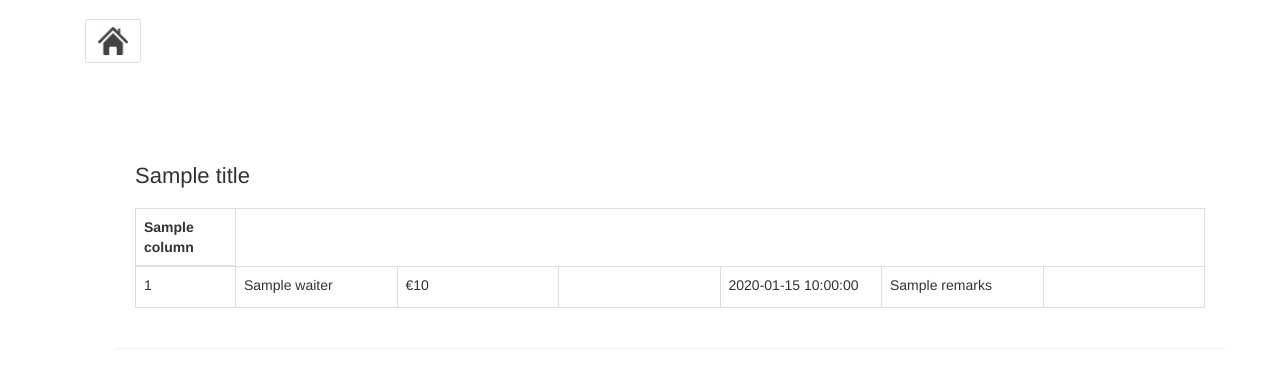
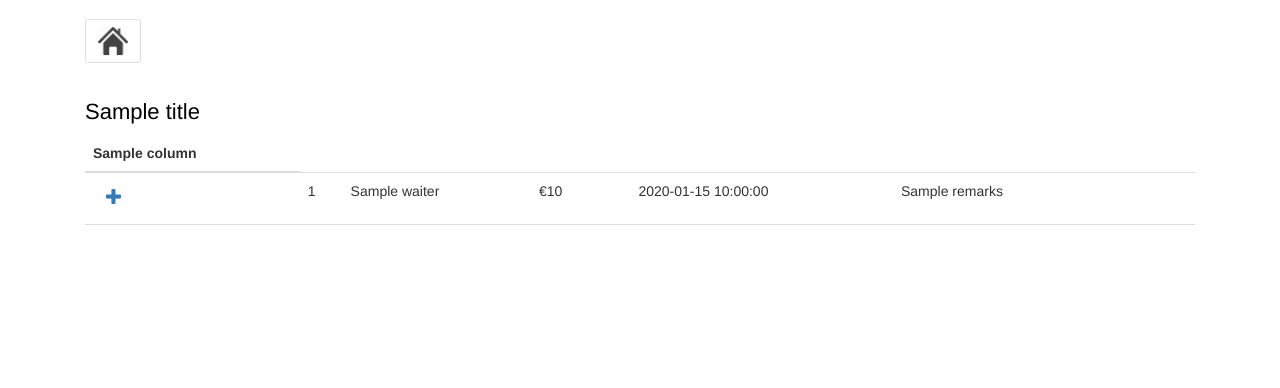
Before and after one commit to MattiasDC/BierkroegService, a Flask app: template app/order/templates/orderhistory.html in a window 1280 px wide. Shown: the part 21-409 px from the top of the page. Run offline with Flask 2, Linux system fonts and the light colour scheme; the template is opened without the code that fills it: most values are stand-ins (such as "Sample title", 1, 10 or a date in 2020); parts of the project's set-up code (start-up, migrations or seed data) failed here and were passed over; some libraries are stand-ins or nearby versions.

Commit message:
Fix bug when deleting beerPub, remove data-id from tables and replace it with hidden columns

```diff
--- a/app/models/beer_pub_functions.py
+++ b/app/models/beer_pub_functions.py
@@ -14,7 +14,7 @@ def overlaps_with_any(startDate, endDate, beerPub):
     return any(map(lambda bp: overlaps(startDate, endDate, bp.startDate, bp.endDate) and bp != beerPub, BeerPub.query.all()))
 
 def create_beer_pub(startDate, endDate):
-    assert(not overlaps_with_any(startDate, endDate))
+    assert(not overlaps_with_any(startDate, endDate, None))
     beerPub = BeerPub(startDate=startDate, endDate=endDate)
     db.session.add(beerPub)
     db.session.commit()
--- /dev/null
+++ b/app/order/static/orderhistory.css
@@ -0,0 +1,3 @@
+.hiddenRow {
+    padding: 0 !important;
+}
--- a/app/order/static/orderhistory.js
+++ b/app/order/static/orderhistory.js
@@ -1,7 +1,7 @@
 $(document).ready(function () {
 
     function deleteOrder(row, ifSuccessful) {
-        return $.post($("#delete-order-url").data('url'), { 'id' : row.data('id') })
+        return $.post($("#delete-order-url").data('url'), { 'id' : row.find('td:first').text() })
     }
 
     loadTable([],
@@ -13,4 +13,10 @@ $(document).ready(function () {
 
     $("#btnNew").toggle()
     $(this).find(".edit").remove()
+
+    $(".collapse").on('show.bs.collapse', function(){
+      $("#"+$(this).attr("id")+"Btn").find(".fa").removeClass("fa-plus").addClass("fa-minus");
+    }).on('hide.bs.collapse', function(){
+      $("#"+$(this).attr("id")+"Btn").find(".fa").removeClass("fa-minus").addClass("fa-plus");
+    });
 })
--- a/app/order/templates/orderhistory.html
+++ b/app/order/templates/orderhistory.html
@@ -1,8 +1,19 @@
 {% extends "table.html" %}
+
+{% block css %}
+{{super()}}
+<link href="{{url_for('.static', filename='orderhistory.css')}}" rel="stylesheet" media="screen">
+{% endblock %}
 
 {% block rows %}
 {% for order in orders %}
-<tr data-id={{order.id}}>
+<tr>
+    <td hidden>{{order.id}}</td>
+	<td>
+		<button type="button" class="btn btn-link" id="collapse{{order.id}}Btn" data-toggle="collapse" data-target="#collapse{{order.id}}">
+			<i class="fa fa-plus"></i>
+		</button>
+	</td>
     <td>{{order.id}}</td>
     <td>{{order.waiter}}</td>
     <td>€{{get_order_total_price(order)}}</td>
@@ -10,6 +21,32 @@
     <td>{{get_creation_time(order)}}</td>
     <td>{{order.remarks}}</td>
     {% include "tableactions.html" %}
+</tr>
+<tr>
+	<td colspan="8" class="hiddenRow">
+		<div class="accordian-body collapse" id="collapse{{order.id}}">
+			<div class="table-responsive">
+                <table class="table" data-locale="nl-NL">
+                    <thead>
+                        <tr>
+                        	<th>Product</th>
+                        	<th>#</th>
+                        	<th>Prijs</th>
+                        </tr>
+                    </thead>
+                    	{% for orderProduct in get_order_products(order) %}
+                    	<tr>
+                    		<td>{{get_product(orderProduct.productId).name}}</td>
+                    		<td>{{orderProduct.amount}}</td>
+                    		<td>{{get_order_product_price(orderProduct)}}</td>
+                    	</tr>
+                    	{% endfor %}
+                    <tbody>
+                    </tbody>
+                </table>
+            </div>
+		</div>
+	</td>
 </tr>
 {% endfor %}
 {% endblock %}
--- a/app/productmanagement/templates/productmanagement.html
+++ b/app/productmanagement/templates/productmanagement.html
@@ -2,7 +2,8 @@
 
 {% block rows %}
 {% for product in products %}
-<tr data-id={{product.id}}>
+<tr>
+	<td hidden>{{product.id}}</td>
     <td>{{product.name}}</td>
     {% include "tableactions.html" %}
 </tr>
--- a/app/pubmanagement/templates/catalogus.html
+++ b/app/pubmanagement/templates/catalogus.html
@@ -2,7 +2,8 @@
 
 {% block rows %}
 {% for beerPubProduct in beerPubProducts %}
-<tr data-product-id={{beerPubProduct.productId}} data-exists='true'>
+<tr>
+	<td hidden>{{beerPubProduct.productId}}</td>
     <td>{{get_product(beerPubProduct.productId).name}}</td>
     <td>{{beerPubProduct.price}}</td>
     {% include "tableactions.html" %}
--- a/app/pubmanagement/templates/pubmanagement.html
+++ b/app/pubmanagement/templates/pubmanagement.html
@@ -2,7 +2,8 @@
 
 {% block rows %}
 {% for beerPub in beerPubs|sort(attribute='startDate') %}
-<tr data-id={{beerPub.id}}>
+<tr>
+	<td hidden>{{beerPub.id}}</td>
     <td>{{beerPub.startDate}}</td>
     <td>{{beerPub.endDate}}</td>
     <td><a href="{{ url_for('.catalogus', id=beerPub.id)}}">Catalogus</a></td>
--- a/app/static/table.css
+++ b/app/static/table.css
@@ -1,18 +1,9 @@
-    .table-wrapper {
-        margin: 30px auto;
-        background: #fff;
-        padding: 20px;
-        box-shadow: 0 1px 1px rgba(0,0,0,.05);
+    caption {
+        caption-side:top;
+        font-size:22px;
     }
-    .table-title {
-        padding-bottom: 10px;
-        margin: 0 0 10px;
-    }
-    .table-title h2 {
-        margin: 6px 0 0;
-        font-size: 22px;
-    }
-    .table-title .add-new {
+
+    .table .add-new {
         float: right;
         height: 30px;
         font-weight: bold;
@@ -20,56 +11,50 @@
         text-shadow: none;
         min-width: 100px;
     }
-    .table-title .add-new i {
+    .table .add-new i {
         margin-right: 4px;
     }
-    table.table {
-        table-layout: fixed;
-    }
-    table.table tr th, table.table tr td {
+    .table tr th, .table tr td {
         border-color: #e9e9e9;
     }
-    table.table th i {
+    .table th i {
         font-size: 13px;
         margin: 0 5px;
         cursor: pointer;
     }
-    table.table th:last-child {
-        width: 100px;
-    }
-    table.table td a {
+    .table td a {
         cursor: pointer;
         display: inline-block;
         margin: 0 5px;
         min-width: 24px;
     }
-    table.table td a.add {
+    .table td a.add {
         color: #27C46B;
     }
-    table.table td a.edit {
+    .table-borderless td a.edit {
         color: #FFC107;
     }
-    table.table td a.delete {
+    .table td a.delete {
         color: #E34724;
     }
-    table.table td i {
+    .table td i {
         font-size: 19px;
     }
-    table.table td a.add i {
+    .table td a.add i {
         font-size: 24px;
         margin-right: -1px;
         position: relative;
         top: 3px;
     }
-    table.table .form-control {
+    .table .form-control {
         height: 32px;
         line-height: 32px;
         box-shadow: none;
         border-radius: 2px;
     }
-    table.table .form-control.error {
+    .table .form-control.error {
         border-color: #f50000;
     }
-    table.table td .add {
+    .table td .add {
         display: none;
     }
--- a/app/static/table.js
+++ b/app/static/table.js
@@ -9,11 +9,11 @@ function loadTable(rowColumns, deleteFunction, validationFunction, createFunctio
     // Append table with add row form on add new button click
     $(".add-new").click(function(){
         var index = $("table tbody tr:last-child").index()
-        var row = '<tr>' + wrapInTableColumns(rowColumns) + wrapInTableColumn(actions) + '</tr>'
+        var row = '<tr><td hidden>-1</td>' + wrapInTableColumns(rowColumns) + wrapInTableColumn(actions) + '</tr>'
         $("table").find(".edit, .delete").toggle()
-        $(".add-new").toggle()
+        $(".add-new").prop('disabled', !$(".add-new").prop('disabled'))
 
-        $("table").append(row)
+        $("table tbody").append(row)
         $("table tbody tr").eq(index + 1).find(".add, .edit").toggle()
         if (afterAdd)
             afterAdd()
@@ -45,7 +45,7 @@ function loadTable(rowColumns, deleteFunction, validationFunction, createFunctio
                                 })
                                 row.find(".add, .delete").toggle()
                                 $(".edit, .delete").toggle()
-                                $(".add-new").toggle()
+                                $(".add-new").prop('disabled', !$(".add-new").prop('disabled'))
                             })
                       .fail(function (e) {
                         if (e.responseJSON) {
@@ -65,7 +65,7 @@ function loadTable(rowColumns, deleteFunction, validationFunction, createFunctio
         onEdit(row)
         $(".edit, .delete").toggle()
         row.find(".add, .delete").toggle()
-        $(".add-new").toggle()
+        $(".add-new").prop('disabled', !$(".add-new").prop('disabled'))
     })
 
     // Delete row on delete button click
@@ -86,7 +86,7 @@ function loadTable(rowColumns, deleteFunction, validationFunction, createFunctio
 
         editAndDeletes = $(".edit, .delete")
         if (editAndDeletes.is(":hidden")) {
-          $(".add-new").toggle()
+          $(".add-new").prop('disabled', !$(".add-new").prop('disabled'))
           editAndDeletes.toggle()
         }
     })
--- a/app/templates/table.html
+++ b/app/templates/table.html
@@ -11,21 +11,15 @@
 {% block content %}
 
 {% include "homenavigation.html" %}
-<div class="container">
-    <h1></h1>
-    <div class="container">
-        <div class="table-wrapper">
-            <div class="table-title">
-                <div class="row">
-                    <div class="col-sm-8"><h2>{{title}}</h2></div>
-                    <div class="col-sm-4">
+<div class="table-responsive">
+    <table class="table table-borderless" data-unique-id="id" data-locale="nl-NL">
+        <caption>
+            <span style="color:black;">{{title}}</span>
             <button type="button" id="btnNew" class="btn btn-info add-new"><i class="fa fa-plus"></i>Nieuw</button>
-                    </div>
-                </div>
-            </div>
-            <table class="table table-bordered" data-locale="nl-NL">
+        </caption>
         <thead>
             <tr>
+                <th hidden>id</th>
                 {% for column in columns %}
                     <th>{{column}}</th>
                 {% endfor %}
@@ -35,10 +29,7 @@
             {% block rows %}{% endblock %}
         </tbody>
     </table>
-        </div>
-    </div>
-</div>
-
+<div>
 {% include "alertmodal.html" %}
 
 {% block metas %}{% endblock %}
--- a/app/usermanagement/templates/usermanagement.html
+++ b/app/usermanagement/templates/usermanagement.html
@@ -2,7 +2,8 @@
 
 {% block rows %}
 {% for user in users %}
-<tr data-id={{user.username}}>
+<tr>
+	<td hidden>{{user.username}}</td>
     <td>{{user.username}}</td>
     {% for role in rolesPerUser[user] %}
         <td>
```
Also changed, not shown: app/models/order/order_functions.py (+33 -1 lines), app/models/order/orderproduct.py (+0 -17 lines), app/order/views.py (+6 -4 lines), app/productmanagement/static/productmanagement.js (+8 -9 lines), app/pubmanagement/static/catalogus.js (+15 -14 lines), app/pubmanagement/static/pubmanagement.js (+7 -8 lines), app/pubmanagement/views.py (+9 -5 lines), app/usermanagement/static/usermanagement.js (+7 -12 lines). Lines whose indentation alone changed are shown as unchanged.
